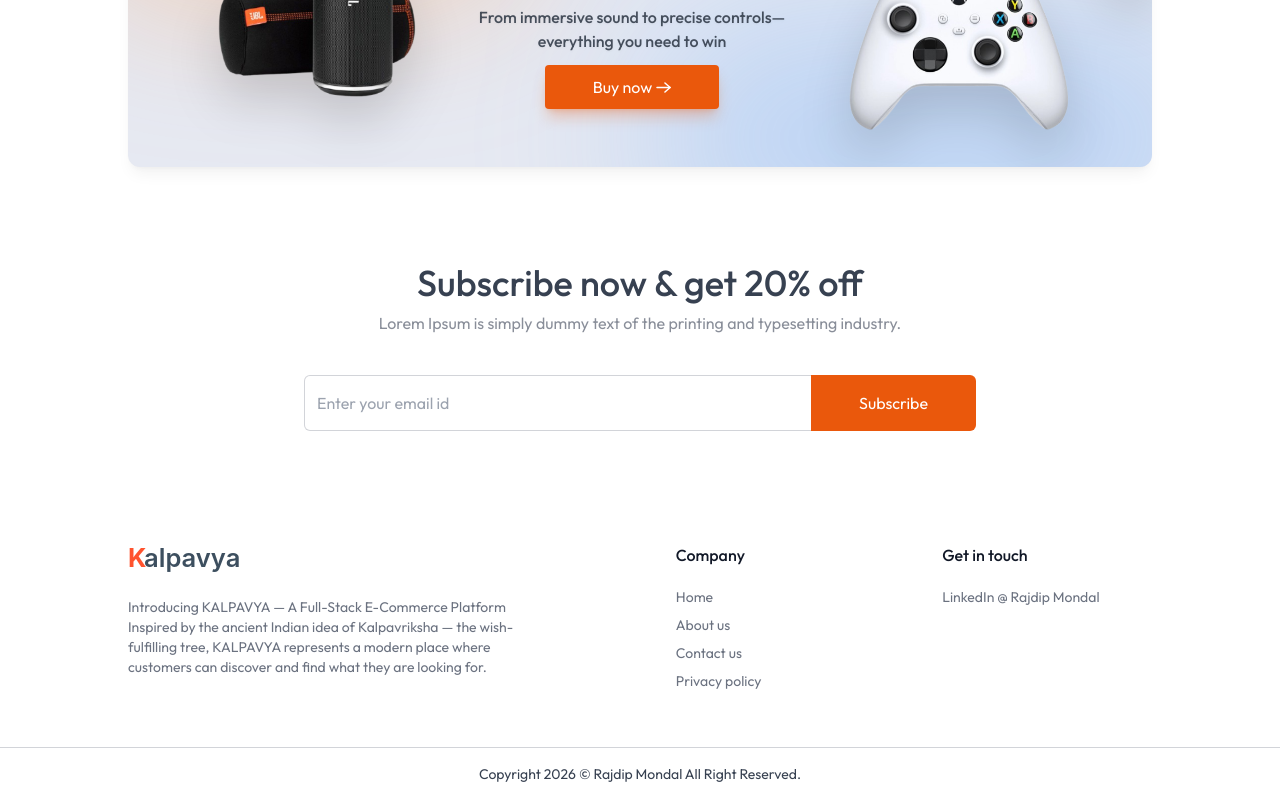
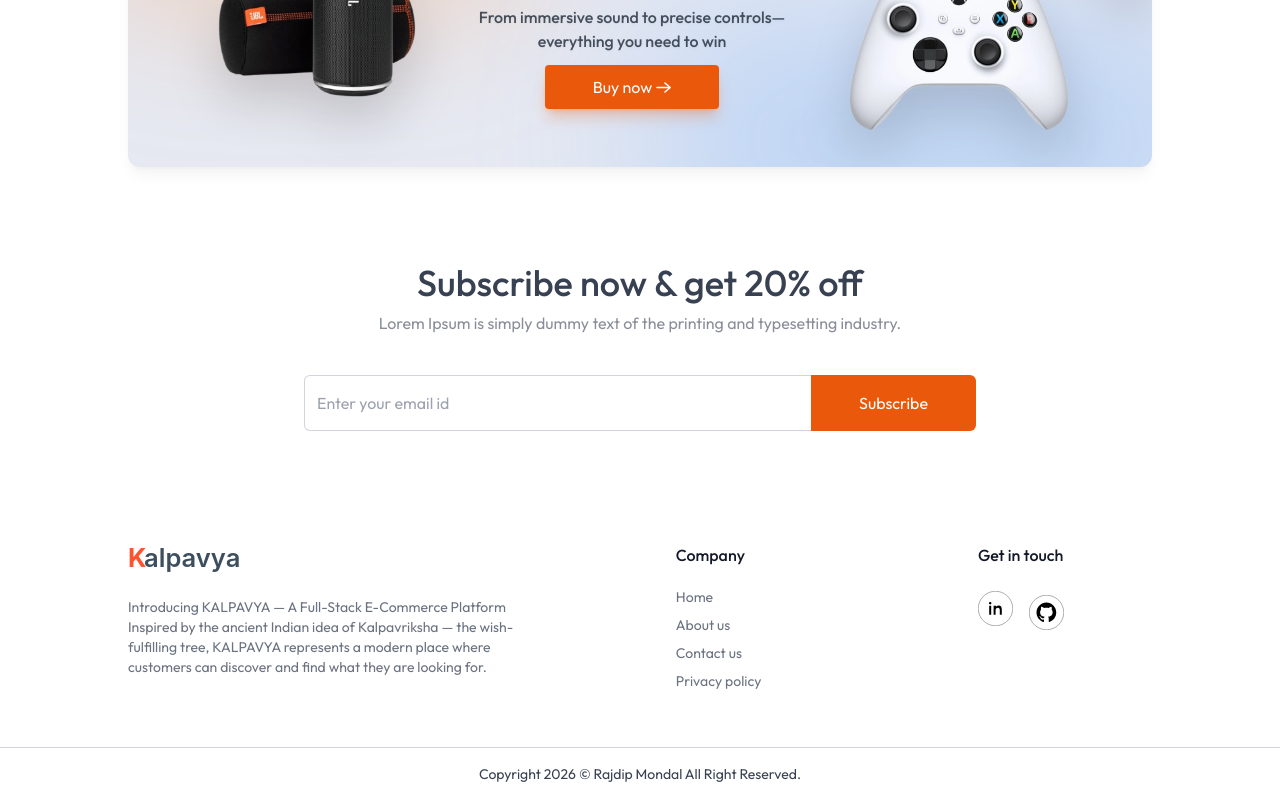
Before and after one commit to Rajdip03/Rajdip-KALPAVYA, a Next.js app: page / in a window 1280 px wide. Shown: the part 2064-2864 px from the top of the page. Built offline with nearby package versions, Linux system fonts and the light colour scheme.

Commit message:
add: linkedIn, github icon

```diff
--- a/assets/assets.js
+++ b/assets/assets.js
@@ -6,7 +6,7 @@ import add_icon from "./add_icon.svg";
 import order_icon from "./order_icon.svg";
 import instagram_icon from "./instagram_icon.svg";
 import linkedin_icon from "./linkedin_icon.svg";
-import twitter_icon from "./twitter_icon.svg";
+import github_icon from "./github_icon.svg";
 import box_icon from "./box_icon.svg";
 import product_list_icon from "./product_list_icon.svg";
 import menu_icon from "./menu_icon.svg";
@@ -56,7 +56,7 @@ export const assets = {
   order_icon,
   instagram_icon,
   linkedin_icon,
-  twitter_icon,
+  github_icon,
   box_icon,
   product_list_icon,
   menu_icon,
--- a/components/Footer.jsx
+++ b/components/Footer.jsx
@@ -36,8 +36,9 @@ const Footer = () => {
         <div className="w-1/2 flex items-start justify-start md:justify-center">
           <div>
             <h2 className="font-medium text-gray-900 mb-5">Get in touch</h2>
-            <div className="text-sm space-y-2 ">
-              <a className="hover:text-green-600 cursor-pointer" href="https://www.linkedin.com/in/rajdip-mondal-54a877296/"><p>LinkedIn @ Rajdip Mondal</p></a>
+            <div className="text-sm space-y-2 flex flex-row items-center gap-4">
+              <a className="hover:text-green-600 cursor-pointer" href="https://www.linkedin.com/in/rajdip-mondal-54a877296/"><Image src={assets.linkedin_icon} alt="linkedin_icon" /></a>
+              <a href="https://github.com/Rajdip03" target="_blank" rel="noreferrer"><Image src={assets.github_icon} alt="github_icon" /></a>
             </div>
           </div>
         </div>
--- a/components/seller/Footer.jsx
+++ b/components/seller/Footer.jsx
@@ -16,11 +16,8 @@ const Footer = () => {
         <a href="https://www.linkedin.com/in/rajdip-mondal-54a877296/" target="_blank" rel="noreferrer">
           <Image src={assets.linkedin_icon} alt="linkedin_icon" />
         </a>
-        <a href="#">
-          <Image src={assets.twitter_icon} alt="twitter_icon" />
-        </a>
-        <a href="#">
-          <Image src={assets.instagram_icon} alt="instagram_icon" />
+        <a href="https://github.com/Rajdip03" target="_blank" rel="noreferrer">
+          <Image src={assets.github_icon} alt="github_icon" />
         </a>
       </div>
     </div>
```
Also changed, not shown: assets/github_icon.svg (added).
